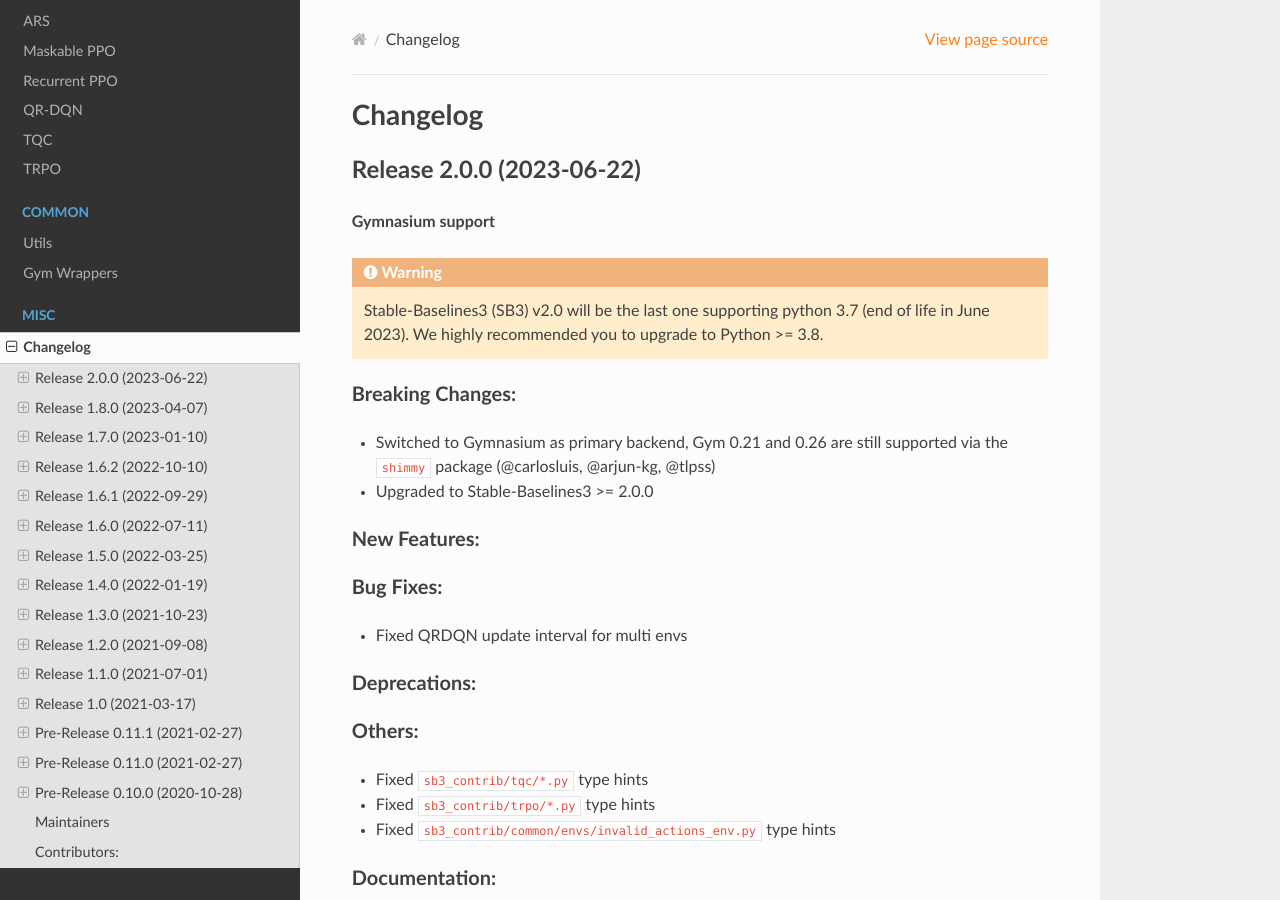
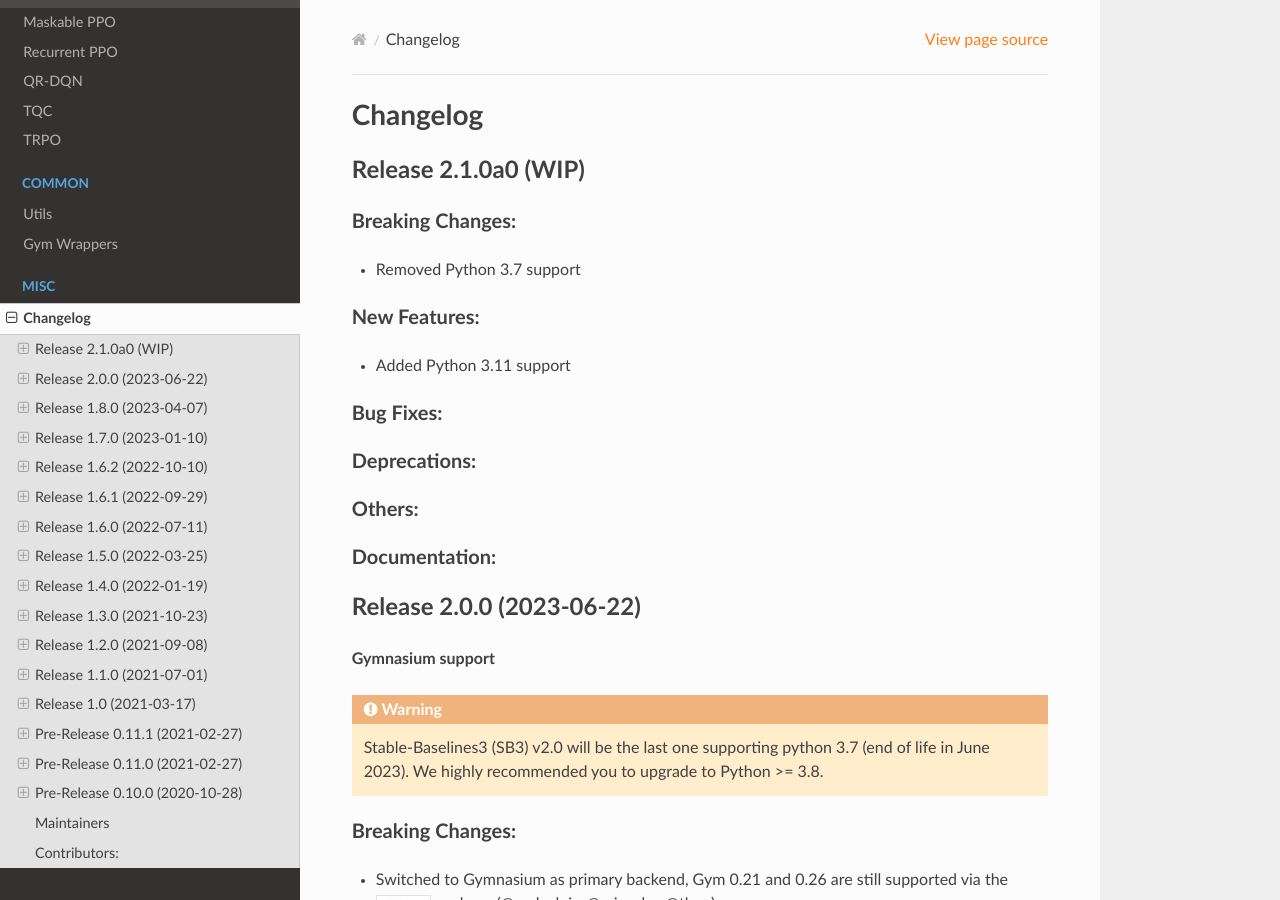
Before and after one commit to Stable-Baselines-Team/stable-baselines3-contrib, a Sphinx documentation site: the page built from docs/misc/changelog.rst, in a window 1280 px wide and 900 px high. Built offline with Sphinx 7.4.7 and the Read the Docs theme 2.0.0, drawn with Linux system fonts in a browser that asks for light colours.

Commit message:
Update supported python versions

```diff
--- a/docs/misc/changelog.rst
+++ b/docs/misc/changelog.rst
@@ -2,6 +2,31 @@
 
 Changelog
 ==========
+
+
+Release 2.1.0a0 (WIP)
+--------------------------
+
+Breaking Changes:
+^^^^^^^^^^^^^^^^^
+- Removed Python 3.7 support
+
+New Features:
+^^^^^^^^^^^^^
+- Added Python 3.11 support
+
+Bug Fixes:
+^^^^^^^^^^
+
+Deprecations:
+^^^^^^^^^^^^^
+
+Others:
+^^^^^^^
+
+Documentation:
+^^^^^^^^^^^^^^
+
 
 Release 2.0.0 (2023-06-22)
 --------------------------
--- a/pyproject.toml
+++ b/pyproject.toml
@@ -1,8 +1,8 @@
 [tool.ruff]
 # Same as Black.
 line-length = 127
-# Assume Python 3.7
-target-version = "py37"
+# Assume Python 3.8
+target-version = "py38"
 select = ["E", "F", "B", "UP", "C90", "RUF"]
 # B028: Ignore explicit stacklevel`
 # RUF013: Too many false positives (implicit optional)
--- a/sb3_contrib/version.txt
+++ b/sb3_contrib/version.txt
@@ -1 +1 @@
-2.0.0
+2.1.0a0
--- a/setup.py
+++ b/setup.py
@@ -77,7 +77,7 @@
     long_description=long_description,
     long_description_content_type="text/markdown",
     version=__version__,
-    python_requires=">=3.7",
+    python_requires=">=3.8",
     # PyPI package information.
     project_urls={
         "Code": "https://github.com/Stable-Baselines-Team/stable-baselines3-contrib",
@@ -89,10 +89,10 @@
     },
     classifiers=[
         "Programming Language :: Python :: 3",
-        "Programming Language :: Python :: 3.7",
         "Programming Language :: Python :: 3.8",
         "Programming Language :: Python :: 3.9",
         "Programming Language :: Python :: 3.10",
+        "Programming Language :: Python :: 3.11",
     ],
 )
 
```
Also changed, not shown: 1 other file.
